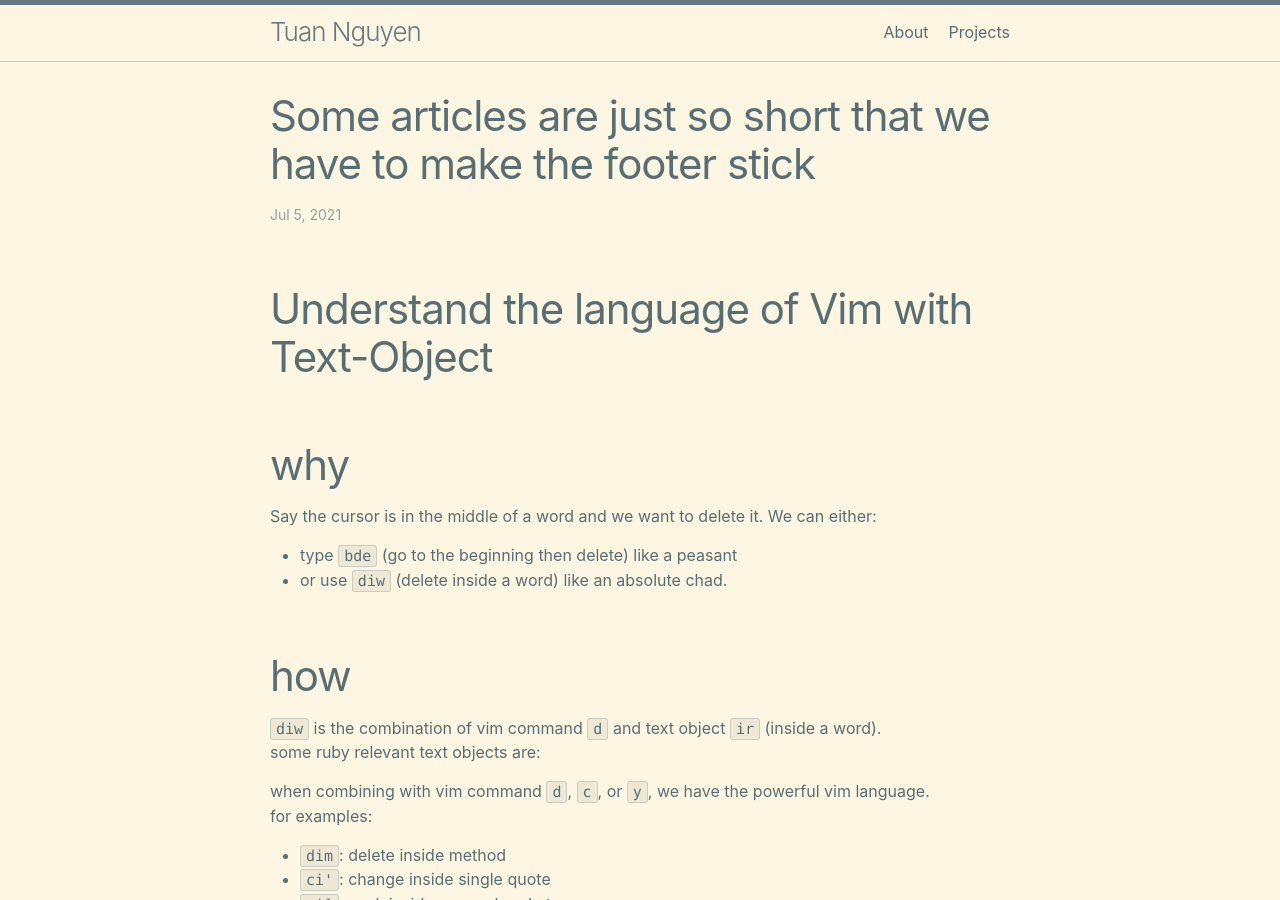
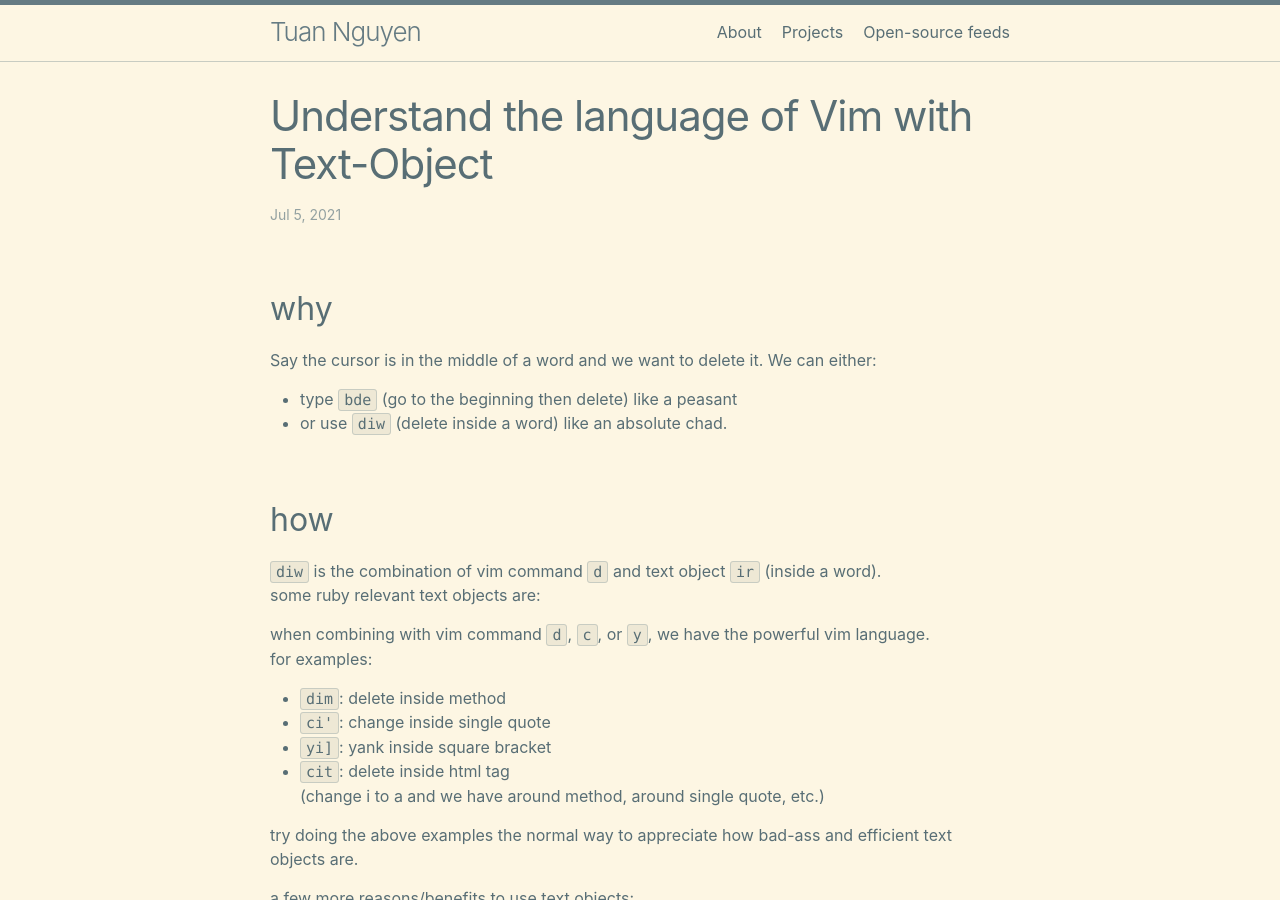
Before and after one commit to tuang3142/me, a Jekyll site: the page built from _posts/2021-07-05-Understand the language of Vim with Text-Object.md, in a window 1280 px wide and 900 px high. Built offline with Jekyll 4.4.1, drawn with Linux system fonts in a browser that asks for light colours.

Commit message:
Update some posts

```diff
--- a/_posts/2021-07-05-Understand the language of Vim with Text-Object.md
+++ b/_posts/2021-07-05-Understand the language of Vim with Text-Object.md
@@ -1,18 +1,16 @@
 ---
 layout: post
-title: "Some articles are just so short that we have to make the footer stick"
-categories: vim
+title: "Understand the language of Vim with Text-Object"
+categories: vim,text-object
 ---
 
-# Understand the language of Vim with Text-Object
-
-# why
+## why
 
 Say the cursor is in the middle of a word and we want to delete it. We can either:
 - type `bde` (go to the beginning then delete) like a peasant
 - or use `diw` (delete inside a word) like an absolute chad.
 
-# how
+## how
 
 `diw` is the combination of vim command `d` and text object `ir` (inside a word).
 some ruby relevant text objects are:
@@ -33,6 +31,6 @@ a few more reasons/benefits to use text objects:
 - the potential is limitless when we can define our own text object. this guys wrote a [plugin](https://github.com/nelstrom/vim-textobj-rubyblock) for ruby block which can be selected as `ir`/`ar` (which, you guess it, means `inside ruby block ` / `around ruby block`).
 
 
-# conclude
+## conclude
 
 I am neither the creator nor a master convincer but merely a vim enthusiastic. Just try these tips for a few days to see if they really improve your productivity as they did to me.
```
Also changed, not shown: _posts/2021-07-17-managing dependancies.md (+1 -2 lines), _posts/2021-07-22-keyboard.md (+2 -0 lines), _posts/2021-08-06-30-day-challanges.md (added, +13 -0 lines), headers/30-day-challenge.md (deleted, +0 -5 lines), headers/about.md (+1 -1 lines), headers/open-source-feeds.md (+7 -0 lines), headers/projects.md (+1 -1 lines).
